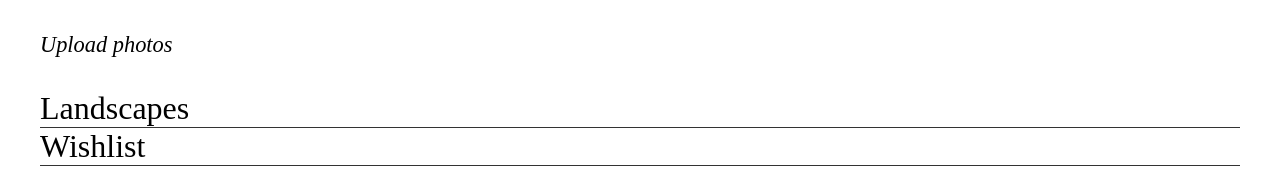
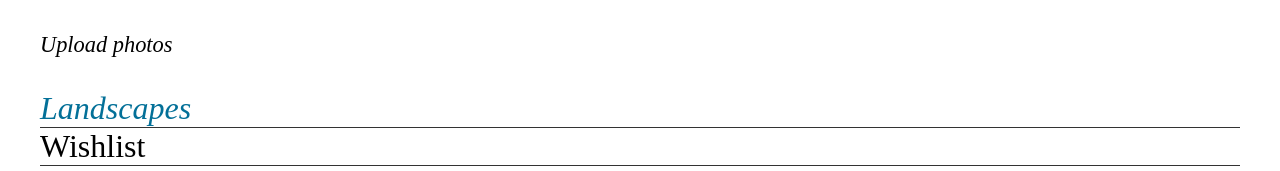
Before and after one commit to Elenstish/ng-girls-photo-gallery, an Angular app: page / in a window 1280 px wide. Shown: the top 171 px of the page. Built offline with nearby package versions, Linux system fonts and the light colour scheme.

Commit message:
add style to active category

```diff
--- a/src/app/categories/categories.component.html
+++ b/src/app/categories/categories.component.html
@@ -1,6 +1,6 @@
 <div class="categories">
     <div *ngFor="let category of categoriesList$ | async"
-         class="category"
+         [ngClass]="{'category': true, 'active-category': category.active}"
          (click)="onCategoryClick(category.id)">
         {{ category.name }}
     </div>
--- a/src/app/photos.service.ts
+++ b/src/app/photos.service.ts
@@ -61,6 +61,7 @@ export class PhotosService {
   newPhotos$ = new Subject();
   noPhotoID = '';
   activePhotoID$ = new BehaviorSubject(this.noPhotoID);
+  filterPhotosByCategory = map(([categoryID, photos]) => filter(propEq('categoryID', categoryID), photos));
 
   constructor(private categoriesService: CategoriesService) { }
 
@@ -72,7 +73,7 @@ export class PhotosService {
       map(this.setCategoryID),
       scan((allNewPhotos, newPhotos) => allNewPhotos.concat(newPhotos), []),
       startWith([]),
-  )
+  );
 
   photos$ = combineLatest([
     of(this.photos),
@@ -81,18 +82,12 @@ export class PhotosService {
       map((collection: Array<Array<Photo>>) => flatten(collection)),
   );
 
-  findPhotoByID = (photos: Photo[], photoID: string) =>
-      photos.find(propEq('id', photoID))
+  findPhotoByID = (photos: Photo[], photoID: string) => photos.find(propEq('id', photoID));
 
   activePhoto$: Observable<Photo> = this.activePhotoID$.pipe(
       withLatestFrom(this.photos$),
       map(([photoID, photos]) => this.findPhotoByID(photos, photoID))
   );
-
-  filterPhotosByCategory = map(([categoryID, photos]) => filter(
-      propEq('categoryID', categoryID),
-      photos
-  ));
 
   activeCategoryPhotos$ = combineLatest([
       this.categoriesService.activeCategory$,
```
